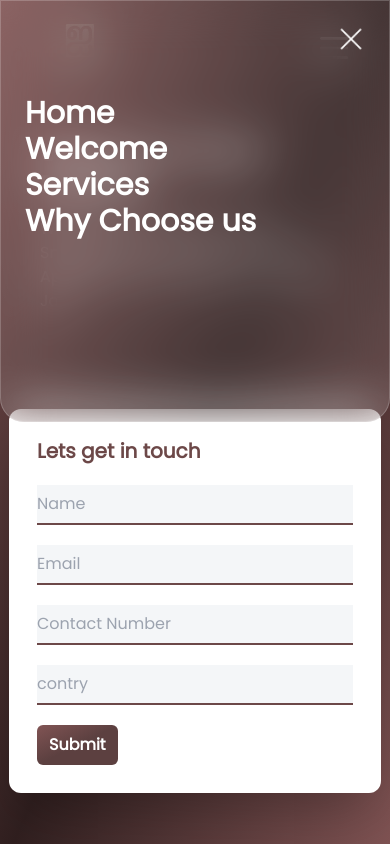
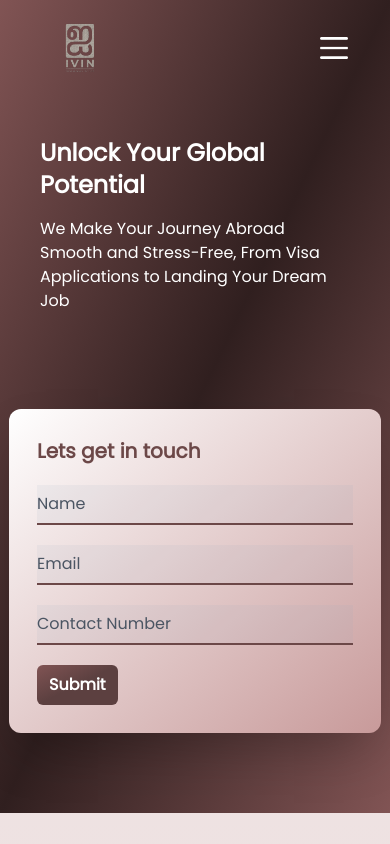
Before and after one commit to KeithPrakash/ivin, a Next.js app: page / in a window 390 px wide. Shown: the top 844 px of the page. Built offline with nearby package versions, Linux system fonts and the light colour scheme.

Commit message:
added IMage tags

```diff
--- a/app/components/Footer.js
+++ b/app/components/Footer.js
@@ -1,4 +1,8 @@
-
+import Image from "next/image"
+import fbIcon from "../../public/fbIcon.png"
+import instaIcon from "../../public/instaIcon.png"
+import linkIcon from "../../public/linkIcon.png"
+import  wpIcon from "../../public/wpIcon.png"
 
 const Footer=()=>{
   return(
@@ -35,7 +39,10 @@ const Footer=()=>{
 
       <div className=" md:p-4 flex flex-col-reverse items-center  md:flex-row md:justify-between text-xs text-white">
         <div>© 2024 Your Company, Inc. All rights reserved.</div>    <div className="flex gap-4  lg:gap-6">
-       <img src="/fbIcon.png" className="w-8 h-auto"/>   <img src="/instaIcon.png" className="w-8 h-auto" />   <img  src="/wpIcon.png" className="w-8 h-auto"/>   <img  src="/linkIcon.png" className="w-8 h-auto"/>
+       <Image  alt="icon" src={fbIcon} className="w-8 h-auto"/>
+       <Image alt="icon" src={instaIcon} className="w-8 h-auto" />
+       <Image alt="icon"  src={linkIcon} className="w-8 h-auto"/>
+       <Image alt="icon"   src={wpIcon} className="w-8 h-auto"/>
 
          <div/>
       </div>
--- a/app/components/Nav.js
+++ b/app/components/Nav.js
@@ -1,8 +1,11 @@
 import Image from "next/image";
 import { useState } from "react";
+import logoinvin from '../../public/logoivin.png'
+import closeIcon from '../../public/closeIcon.png'
+import menu from '../../public/menu.png'
 
 const Nav=()=>{
-  const [nav ,setNAv]=useState(true)
+  const [nav ,setNAv]=useState(false)
   return(
     <header className="flex  justify-between md:justify-around    py-5 px-10 items-center relative">
     {/* mobile menu */}
@@ -13,27 +16,27 @@ const Nav=()=>{
 >
     {/* bg-[#ecdcdc] -[#6c4848] */}
     <div className="float-right">
-      <img onClick={()=>setNAv(false)} src="/closeIcon.png" className="w-7" />
+      <Image alt="close icon" onClick={()=>setNAv(false)} src={closeIcon} className="w-7" />
     </div>
     <ul className="text-white text-3xl font-semibold gap-10 mt-[70px]">
-    <li> Home</li>
-        <li>Welcome</li>
-        <li>Services</li>
-        <li> Why Choose us</li>
+    <li> <a href="#hero" onClick={()=>setNAv(false)}>Home</a></li>
+        <li> <a href="#welcome" onClick={()=>setNAv(false)}>Welcome</a></li>
+        <li> <a href="#services" onClick={()=>setNAv(false)}>Services</a></li>
+        <li > <a href="#trust" onClick={()=>setNAv(false)}>Why Choose us</a></li>
       </ul> </div>
     {/* mobile menu */}
       <div className="   rounded-sm ">
-        <img  src="/logoivin.png" className="w-20 md:w-20 rounded-xl object-cover"/>
+        <Image  alt="image" src={logoinvin} className="w-20 md:w-20 rounded-xl object-cover"/>
       </div>
        <div className="md:flex items-center hidden justify-center text-white text-sm md:text-xl" > <ul className="flex  md:gap-4 lg:gap-6">
-        <li> Home</li>
-        <li>Welcome</li>
-        <li>Services</li>
-        <li> Why Choose us</li>
+        <li> <a href="#hero">Home</a></li>
+        <li> <a href="#welcome">Welcome</a></li>
+        <li> <a href="#services">Services</a></li>
+        <li > <a href="#trust">Why Choose us</a></li>
         </ul></div>
-   <div className=""> <img
+   <div className=""> <Image alt="menu icon"
    onClick={()=>setNAv(true)}
-   src="/menu.png" className="w-8 md:hidden"/ ></div>
+     src={menu} className="w-8 md:hidden"/ ></div>
     </header>
   )
 }
--- a/app/globals.css
+++ b/app/globals.css
@@ -2,6 +2,6 @@
 @tailwind components;
 @tailwind utilities;
 
-body{
+html {
   scroll-behavior: smooth;
 }
--- a/app/page.js
+++ b/app/page.js
@@ -88,17 +88,17 @@ useEffect(()=>{
               </div>
             </div>
             <div className=" h-auto  flex justify-center items-center">
-                <div className="rounded-xl  p-[28px] md:p-[50px]  min-w-[320px]  shadow-2xl bg-white">
+                <div className="rounded-xl  p-[28px] md:p-[50px]  min-w-[320px]  shadow-2xl bg-gradient-to-tl from-[#c89a9a] to-white">
                 <form className="flex flex-col w-full     ">
                   <div>
-                    <h4 className="font-semibold text-xl pb-5 text-[#6c4848] ">Lets get in touch</h4>
+                    <h3 className="font-semibold text-xl pb-5 text-[#6c4848] ">Lets get in touch</h3>
                   </div>
 
                      <div className="capitalize flex flex-col gap-5 ">
-                        <input className="h-[40px] bg-slate-400/10 w-full border-b-2  border-[#6c4848]  outline-none ring-0"    placeholder="Name"/>
-                        <input className="h-[40px] bg-slate-400/10 w-full border-b-2 border-[#6c4848]  outline-none ring-0"    placeholder="Email"/>
-                        <input className="h-[40px] bg-slate-400/10 w-full border-b-2 border-[#6c4848]   outline-none ring-0"    placeholder="Contact Number"/>
-                        <input type="select" className="h-[40px] bg-slate-400/10 w-full border-b-2 border-[#6c4848]  outline-none ring-0"    placeholder="contry"/>
+                        <input className="h-[40px] placeholder-gray-600 bg-slate-400/10 w-full border-b-2  border-[#6c4848]  outline-none ring-0"    placeholder="Name"/>
+                        <input className="h-[40px] placeholder-gray-600 bg-slate-400/10 w-full border-b-2 border-[#6c4848]  outline-none ring-0"    placeholder="Email"/>
+                        <input className="h-[40px] placeholder-gray-600 bg-slate-400/10 w-full border-b-2 border-[#6c4848]   outline-none ring-0"    placeholder="Contact Number"/>
+
                       <span>    <button className=" transition-all bg-gradient-to-br from-[#815454] via-[#5c4040] to-[#5c4040]  py-2 px-3 rounded-md font-semibold text-white hover:opacity-45">Submit</button></span>
 
                      </div>
@@ -112,7 +112,7 @@ useEffect(()=>{
           </div>
 
             </section>
-             <section id="id" >
+             <section id="welcome" >
               <div className=" md:grid    lg:grid-cols-8  lg:h-[90dvh] w-[calc(100%-50px)] m-auto ">
 
               <div className="lg:col-span-5 flex flex-col gap-5  p-5 md:p-10 lg:p-20 bg-[#815454]    bg-gradient-to-br from-[#815454] rounded-3xl to-[#815454]  " >
@@ -137,7 +137,7 @@ Our personalized approach ensures that every step is tailored to your needs, giv
 
              </section>
 
-                          <section className="w-full h-full bflex  p-5 md:p-10">
+              <section  id="services" className="w-full h-full bflex  p-5 md:p-10">
                 <div className="border rounded-3xl flex flex-col items-center   bg-gradient-to-br from-[#815454] via-[#301f1f] to-[#301f1f]  p-5 md:p-20 w-full ">
                      <h2 className="text-2xl lg:text-5xl text-center text-white my-10 ">Our Services</h2>
                           <div className="grid grid-cols-1 md:grid-cols-3 w-full gap-5">
--- a/next.config.mjs
+++ b/next.config.mjs
@@ -1,4 +1,6 @@
 /** @type {import('next').NextConfig} */
-const nextConfig = {};
+const nextConfig = {
+
+};
 
 export default nextConfig;
```
